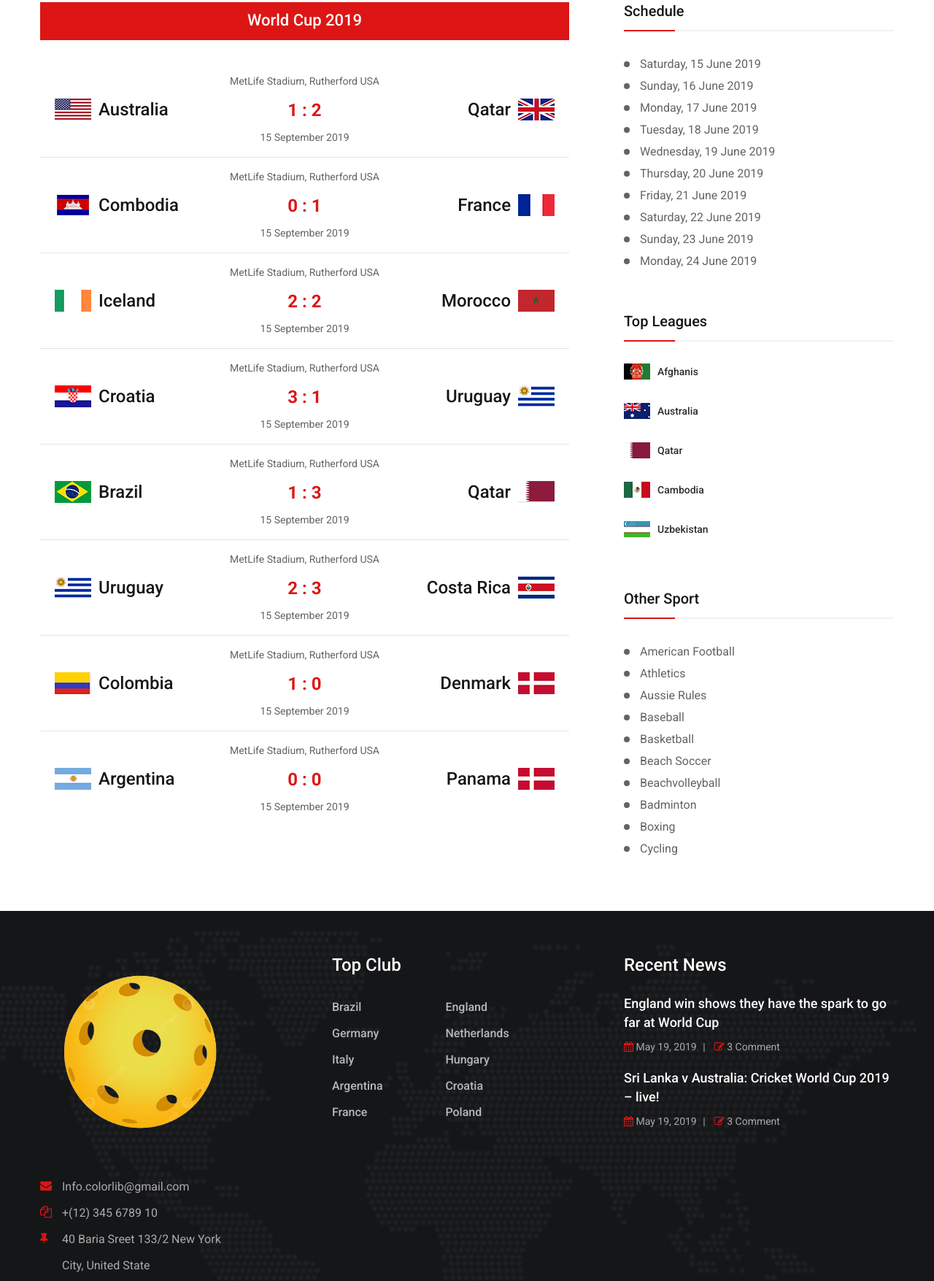
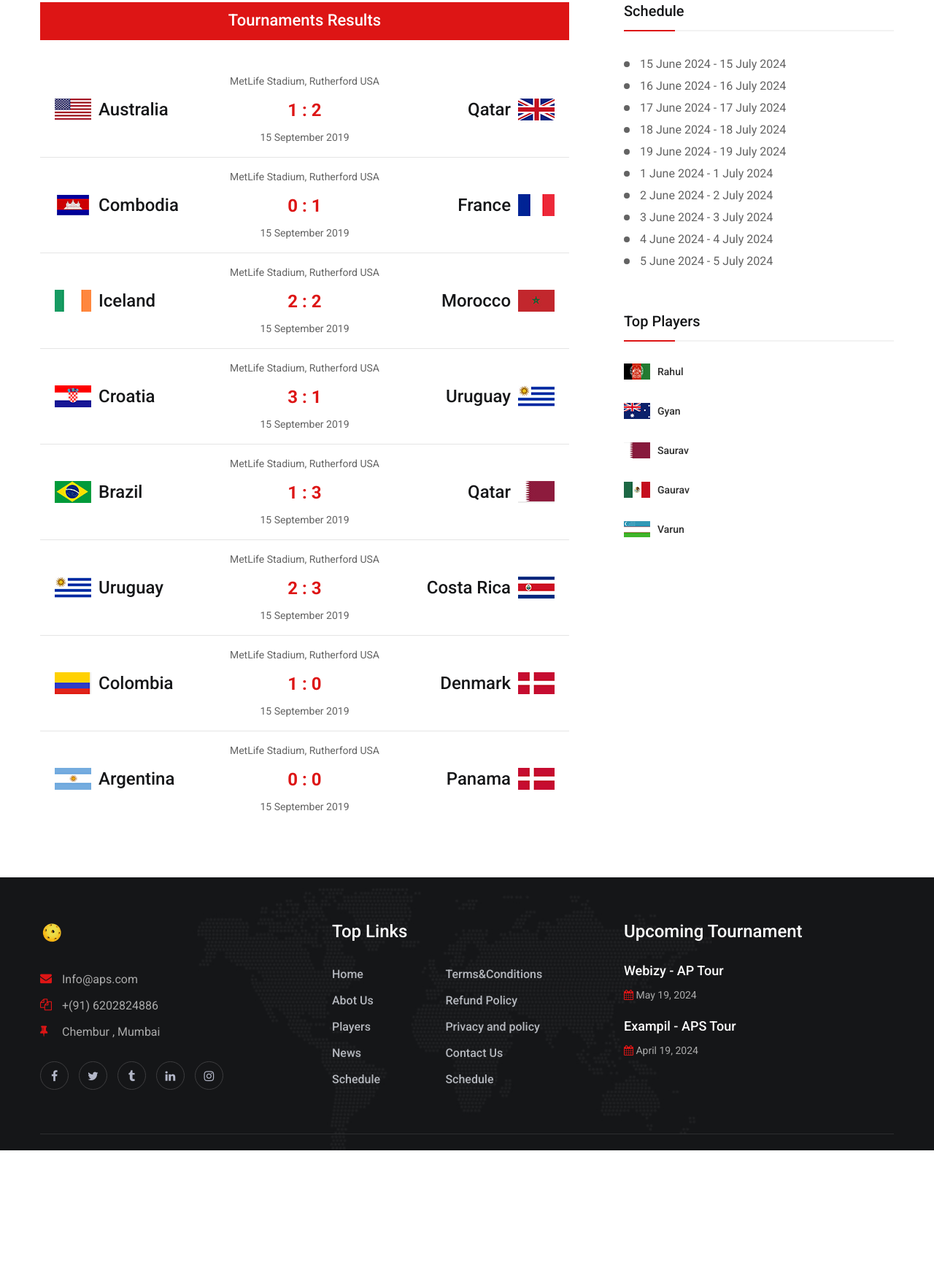
Before and after one commit to gauravexampil/APS, a plain HTML site: page result.html in a window 1280 px wide. Shown: the part 518-2273 px from the top of the page at 73% size. After the commit the page ends 2094 px from the top, so only its background shows below. Drawn offline with Linux system fonts and the light colour scheme.

Commit message:
second push

```diff
--- a/result.html
+++ b/result.html
@@ -7,7 +7,7 @@
     <meta name="keywords" content="Specer, unica, creative, html">
     <meta name="viewport" content="width=device-width, initial-scale=1.0">
     <meta http-equiv="X-UA-Compatible" content="ie=edge">
-    <title>Specer | Template</title>
+    <title>APS</title>
 
     <!-- Google Font -->
     <link href="https://fonts.googleapis.com/css?family=Roboto:300,400,500,700,900&display=swap" rel="stylesheet">
@@ -39,7 +39,7 @@
         <div class="header__top--canvas">
             <div class="ht-info">
                 <ul>
-                    <li>20:00 - May 19, 2019</li>
+                    <!-- <li>20:00 - May 19, 2019</li> -->
                     <li><a href="#">Sign in</a></li>
                     <li><a href="#">Contact</a></li>
                 </ul>
@@ -58,7 +58,7 @@
             <li><a href="./club.html">Players</a></li>
             <li><a href="./schedule.html">Schedule</a></li>
             <li><a href="./result.html">Results</a></li>
-            <li><a href="#">Sport</a></li>
+            <!-- <li><a href="#">Sport</a></li> -->
             <li><a href="#">Pages</a>
                 <ul class="dropdown">
                     <li><a href="./blog.html">Blog</a></li>
@@ -81,7 +81,7 @@
                     <div class="col-lg-6">
                         <div class="ht-info">
                             <ul>
-                                <li>20:00 - May 19, 2019</li>
+                                <!-- <li>20:00 - May 19, 2019</li> -->
                                 <li><a href="#">Sign in</a></li>
                                 <li><a href="#">Contact</a></li>
                             </ul>
@@ -114,7 +114,7 @@
                                 <li><a href="./club.html">Club</a></li>
                                 <li><a href="./schedule.html">Schedule</a></li>
                                 <li class="active"><a href="./result.html">Results</a></li>
-                                <li><a href="#">Sport</a></li>
+                                <!-- <li><a href="#">Sport</a></li> -->
                                 <li><a href="#">Pages</a>
                                     <ul class="dropdown">
                                         <li><a href="./blog.html">Blog</a></li>
@@ -145,7 +145,7 @@
             <div class="row">
                 <div class="col-lg-12">
                     <div class="bs-text">
-                        <h2>Our Results</h2>
+                        <h2>Results</h2>
                     </div>
                 </div>
             </div>
@@ -159,7 +159,7 @@
             <div class="row">
                 <div class="col-lg-8 left-blog-pad">
                     <div class="schedule-text">
-                        <h4 class="st-title">World Cup 2019</h4>
+                        <h4 class="st-title">Tournaments Results</h4>
                         <div class="st-table">
                             <table>
                                 <tbody>
@@ -295,44 +295,44 @@
                                 <h5>Schedule</h5>
                             </div>
                             <ul>
-                                <li><a href="#">Saturday, 15 June 2019</a></li>
-                                <li><a href="#">Sunday, 16 June 2019</a></li>
-                                <li><a href="#">Monday, 17 June 2019</a></li>
-                                <li><a href="#">Tuesday, 18 June 2019</a></li>
-                                <li><a href="#">Wednesday, 19 June 2019</a></li>
-                                <li><a href="#">Thursday, 20 June 2019</a></li>
-                                <li><a href="#">Friday, 21 June 2019</a></li>
-                                <li><a href="#">Saturday, 22 June 2019</a></li>
-                                <li><a href="#">Sunday, 23 June 2019</a></li>
-                                <li><a href="#">Monday, 24 June 2019</a></li>
+                                <li><a href="#">15 June 2024 - 15 July 2024</a></li>
+                                <li><a href="#">16 June 2024 - 16 July 2024</a></li>
+                                <li><a href="#">17 June 2024 - 17 July 2024</a></li>
+                                <li><a href="#">18 June 2024 - 18 July 2024</a></li>
+                                <li><a href="#">19 June 2024 - 19 July 2024</a></li>
+                                <li><a href="#">1 June 2024 - 1 July 2024</a></li>
+                                <li><a href="#">2 June 2024 - 2 July 2024</a></li>
+                                <li><a href="#">3 June 2024 - 3 July 2024</a></li>
+                                <li><a href="#">4 June 2024 - 4 July 2024</a></li>
+                                <li><a href="#">5 June 2024 - 5 July 2024</a></li>
                             </ul>
                         </div>
                         <div class="ss-league">
                             <div class="section-title sidebar-title">
-                                <h5>Top Leagues</h5>
+                                <h5>Top Players</h5>
                             </div>
                             <a href="#" class="sl-item">
                                 <img src="img/flag/flag-1.jpg" alt="">
-                                <span>Afghanis</span>
+                                <span>Rahul</span>
                             </a>
                             <a href="#" class="sl-item">
                                 <img src="img/flag/flag-2.jpg" alt="">
-                                <span>Australia</span>
+                                <span>Gyan</span>
                             </a>
                             <a href="#" class="sl-item">
                                 <img src="img/flag/flag-3.jpg" alt="">
-                                <span>Qatar</span>
+                                <span>Saurav</span>
                             </a>
                             <a href="#" class="sl-item">
                                 <img src="img/flag/flag-4.jpg" alt="">
-                                <span>Cambodia</span>
+                                <span>Gaurav</span>
                             </a>
                             <a href="#" class="sl-item">
                                 <img src="img/flag/flag-5.jpg" alt="">
-                                <span>Uzbekistan</span>
+                                <span>Varun</span>
                             </a>
                         </div>
-                        <div class="ss-widget other-sport">
+                        <!-- <div class="ss-widget other-sport">
                             <div class="section-title sidebar-title">
                                 <h5>Other Sport</h5>
                             </div>
@@ -348,7 +348,7 @@
                                 <li><a href="#">Boxing</a></li>
                                 <li><a href="#">Cycling</a></li>
                             </ul>
-                        </div>
+                        </div> -->
                     </div>
                 </div>
             </div>
@@ -363,12 +363,12 @@
             <div class="col-lg-3 col-md-6">
                 <div class="fs-logo">
                     <div class="logo">
-                            <a href="./index.html"><img src="img/logo.png" alt=""></a>
+                        <a href="./index.html"><img src="img/logo.png" alt="" style="height: 32px;"></a>
                     </div>
                     <ul>
-                            <li><i class="fa fa-envelope"></i> Info.colorlib@gmail.com</li>
-                            <li><i class="fa fa-copy"></i> +(12) 345 6789 10</li>
-                            <li><i class="fa fa-thumb-tack"></i> 40 Baria Sreet 133/2 New York City, United State</li>
+                        <li><i class="fa fa-envelope"></i> Info@aps.com</li>
+                        <li><i class="fa fa-copy"></i> +(91) 6202824886 </li>
+                        <li><i class="fa fa-thumb-tack"></i> Chembur , Mumbai</li>
                     </ul>
                     <div class="fs-social">
                         <a href="#"><i class="fa fa-facebook"></i></a>
@@ -381,39 +381,39 @@
             </div>
             <div class="col-lg-4 col-md-6 offset-lg-1">
                 <div class="fs-widget">
-                        <h4>Top Club</h4>
+                    <h4>Top Links</h4>
                     <ul class="fw-links">
-                            <li><a href="#">Brazil</a></li>
-                            <li><a href="#">Germany</a></li>
-                            <li><a href="#">Italy</a></li>
-                            <li><a href="#">Argentina</a></li>
-                            <li><a href="#">France</a></li>
+                        <li><a href="#">Home</a></li>
+                        <li><a href="#">Abot Us</a></li>
+                        <li><a href="#">Players</a></li>
+                        <li><a href="#">News</a></li>
+                        <li><a href="#">Schedule</a></li>
                     </ul>
                     <ul class="fw-links">
-                            <li><a href="#">England</a></li>
-                            <li><a href="#">Netherlands</a></li>
-                            <li><a href="#">Hungary</a></li>
-                            <li><a href="#">Croatia</a></li>
-                            <li><a href="#">Poland</a></li>
+                        <li><a href="#">Terms&Conditions</a></li>
+                        <li><a href="#">Refund Policy</a></li>
+                        <li><a href="#">Privacy and policy</a></li>
+                        <li><a href="#">Contact Us</a></li>
+                        <li><a href="#">Schedule</a></li>
                     </ul>
                 </div>
             </div>
             <div class="col-lg-4">
                 <div class="fs-widget">
-                        <h4>Recent News</h4>
+                    <h4>Upcoming Tournament</h4>
 
                     <div class="fw-item">
-                            <h5><a href="#">England win shows they have the spark to go far at World Cup</a></h5>
+                        <h5><a href="#">Webizy - AP Tour</a></h5>
                         <ul>
-                                <li><i class="fa fa-calendar"></i> May 19, 2019</li>
-                                <li><i class="fa fa-edit"></i> 3 Comment</li>
+                            <li><i class="fa fa-calendar"></i> May 19, 2024</li>
+                            <!-- <li><i class="fa fa-edit"></i> 3 Comment</li> -->
                         </ul>
                     </div>
                     <div class="fw-item">
-                            <h5><a href="#">Sri Lanka v Australia: Cricket World Cup 2019 – live!</a></h5>
+                        <h5><a href="#">Exampil - APS Tour</a></h5>
                         <ul>
-                                <li><i class="fa fa-calendar"></i> May 19, 2019</li>
-                                <li><i class="fa fa-edit"></i> 3 Comment</li>
+                            <li><i class="fa fa-calendar"></i> April 19, 2024</li>
+                            <!-- <li><i class="fa fa-edit"></i> 3 Comment</li> -->
                         </ul>
                     </div>
                 </div>
@@ -424,15 +424,8 @@
         <div class="copyright-option">
             <div class="row">
                 <div class="col-lg-12">
-                        <div class="co-text"><p><!-- Link back to Colorlib can't be removed. Template is licensed under CC BY 3.0. -->
-  Copyright &copy;<script>document.write(new Date().getFullYear());</script> All rights reserved | This template is made with <i class="fa fa-heart" aria-hidden="true"></i> by <a href="https://colorlib.com" target="_blank">Colorlib</a>
-  <!-- Link back to Colorlib can't be removed. Template is licensed under CC BY 3.0. --></p></div>
                     <div class="co-widget">
-                            <ul>
-                                <li><a href="#">Copyright notification</a></li>
-                                <li><a href="#">Terms of Use</a></li>
-                                <li><a href="#">Privacy Policy</a></li>
-                            </ul>
+
                     </div>
                 </div>
             </div>
```
Also changed, not shown: schedule.html (+43 -50 lines). Lines whose indentation alone changed are shown as unchanged.
